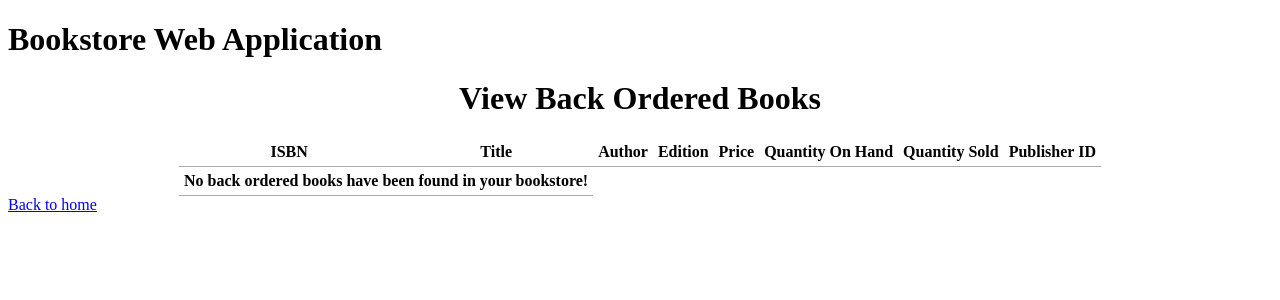
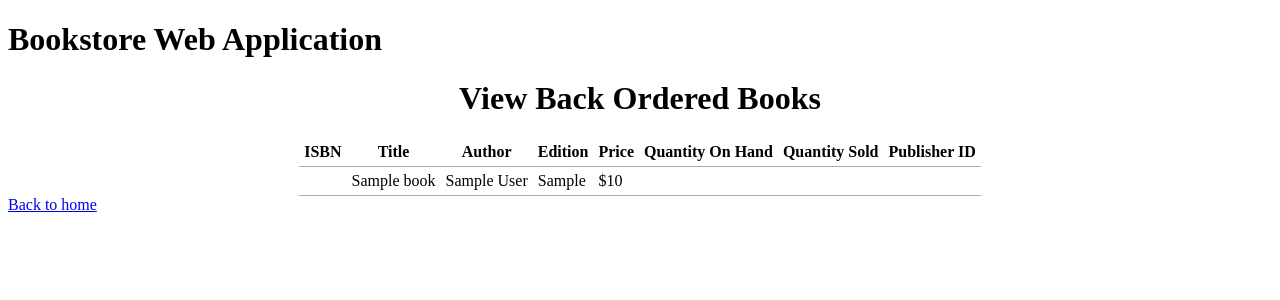
Before and after one commit to hasan-ahmed/project, a PHP site: page /view_back_order_books.php in a window 1280 px wide. Shown: the top 300 px of the page. Run offline with PHP 8.4, Linux system fonts and the light colour scheme; tables that the repository leaves empty or names only in its code hold one stand-in row (values such as "Sample post"); data that the repository does not hold is empty.

Commit message:
Change queries b and G

```diff
--- a/books_ordered_not_received.php
+++ b/books_ordered_not_received.php
@@ -9,7 +9,7 @@ $queryText = "SELECT * FROM Books b
               ON ob.ISBN = b.ISBN
               INNER JOIN Orders o
               ON o.orderId = ob.orderID
-              WHERE b.ISBN NOT IN (SELECT ISBN FROM Shipments s WHERE s.date BETWEEN o.date AND NOW());";
+              WHERE b.ISBN NOT IN (SELECT ISBN FROM Shipments s WHERE s.date BETWEEN o.date AND DATE_ADD(o.date, INTERVAL 14 DAY));";
 $result = $mysqli -> query($queryText);
 
 ?>
--- a/view_back_order_books.php
+++ b/view_back_order_books.php
@@ -4,7 +4,7 @@ require "common.php";
 
 $mysqli = new mysqli($hostname, $username, $password, $dbname);
 
-$queryText = "SELECT * FROM Books WHERE quantityOnHand = 0;";
+$queryText = "SELECT * FROM Books WHERE BookID IN (Select BookID FROM order_books)";
 $result = $mysqli -> query($queryText);
 
 ?>
```
